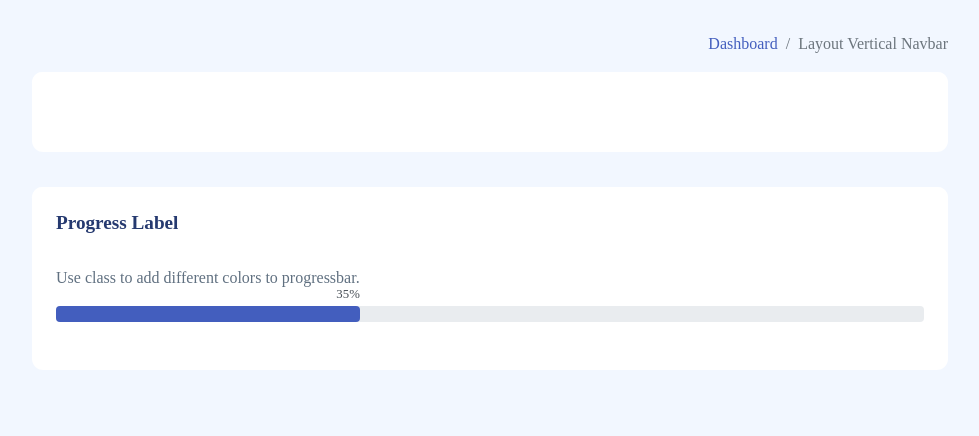
After one commit to dianmustofa/simpel, a PHP site: the page made by application/views/home_detail_view.php in a window 1280 px wide. The commit adds this page. Shown: the top 436 px of the page, without its empty margins (300-1279 px from the left). Run offline with PHP 8.4, Linux system fonts and the light colour scheme; the template is opened without the code that fills it, so the values that code supplies are empty.

Commit message:
Upadate detail home

```diff
--- a/application/config/routes.php
+++ b/application/config/routes.php
@@ -54,6 +54,7 @@ $route['404_override'] = '';
 $route['translate_uri_dashes'] = FALSE;
 
 $route['home'] = 'home/index';
+$route['home/details/(:any)'] = 'home/details/$1';
 
 $route['login'] = 'auth';
 $route['tambah-akun'] = 'auth/user_add';
--- /dev/null
+++ b/application/views/home_detail_view.php
@@ -0,0 +1,89 @@
+<!DOCTYPE html>
+<html lang="en">
+
+<head>
+
+    <title>Vertical Navbar - Mazer Admin Dashboard</title>
+    <?php $this->load->view("_partials/head.php") ?>
+
+    <!-- css -->
+    <link rel="stylesheet" href="<?php echo base_url();?>assets/css/bootstrap.css">
+    <link rel="stylesheet" href="<?php echo base_url();?>assets/vendors/perfect-scrollbar/perfect-scrollbar.css">
+    <link rel="stylesheet" href="<?php echo base_url();?>assets/vendors/bootstrap-icons/bootstrap-icons.css">
+    <link rel="stylesheet" href="<?php echo base_url();?>assets/css/app.css">
+    <!-- end css -->
+
+</head>
+
+<body>
+    <div id="app">
+
+        <?php $this->load->view("_partials/sidebar.php") ?>
+
+        <div id="main" class='layout-navbar'>
+
+            <?php $this->load->view("_partials/headnav.php") ?>
+
+            <div id="main-content">
+
+                <div class="page-heading">
+                    <div class="page-title">
+                        <div class="row">
+                            <div class="col-12 col-md-6 order-md-1 order-last">
+                                <!-- <h3><?php echo $review_isu['title_isu'];?></h3> -->
+                                <!-- <p class="text-subtitle text-muted">Navbar will appear in top of the page.</p> -->
+                            </div>
+                            <div class="col-12 col-md-6 order-md-2 order-first">
+                                <nav aria-label="breadcrumb" class="breadcrumb-header float-start float-lg-end">
+                                    <ol class="breadcrumb">
+                                        <li class="breadcrumb-item"><a href="index.html">Dashboard</a></li>
+                                        <li class="breadcrumb-item active" aria-current="page">Layout Vertical Navbar
+                                        </li>
+                                    </ol>
+                                </nav>
+                            </div>
+                        </div>
+                    </div>
+                    <section class="section">
+                        <div class="card">
+                            <div class="card-header">
+                                <h4 class="card-title"><?php echo $review_isu['title_isu'];?></h4>
+                            </div>
+                            <div class="card-body">
+                                <?php echo $review_isu['detail_pekerjaan'];?>
+                            </div>
+                        </div>
+                    </section>
+
+                    <!-- Progress Label Start  -->
+                    <section class="section">
+                        <div class="card">
+                            <div class="card-header">
+                                <h4>Progress Label</h4>
+                            </div>
+                            <div class="card-body">
+                                <p>Use class to add different colors to progressbar.
+                                </p>
+                                <div class="progress progress-primary  mb-4">
+                                    <div class="progress-bar progress-label" role="progressbar" style="width: 35%"
+                                        aria-valuenow="35" aria-valuemin="0" aria-valuemax="100"></div>
+                                </div>
+                            </div>
+                        </div>
+                    </section>
+                    <!-- Progress Label End  -->
+                </div>
+
+            </div>
+        </div>
+    </div>
+
+    <!-- js -->
+    <script src="<?php echo base_url();?>assets/vendors/perfect-scrollbar/perfect-scrollbar.min.js"></script>
+    <script src="<?php echo base_url();?>assets/js/bootstrap.bundle.min.js"></script>
+    <script src="<?php echo base_url();?>assets/js/main.js"></script>
+    <!-- end js -->
+
+</body>
+
+</html>
--- a/application/views/home_view.php
+++ b/application/views/home_view.php
@@ -68,6 +68,7 @@
                         <?php if (!empty($ajuan)) { ?>
 
                             <?php foreach ($ajuan as $row) {
+                                $idIsu = $row['id_isu'];
                                 $titleIsu = $row['title_isu'];
                                 $latitude = $row['latitude'];
                                 $longitude = $row['longitude'];
@@ -90,7 +91,8 @@
                                     </div>
                                     <div class="card-footer d-flex justify-content-between">
                                         <span>Status : <?= $statusIsu ?></span>
-                                        <button class="btn btn-light-primary">Lihat Detail</button>
+
+                                        <a href="<?php echo base_url(); ?>home/details/<?= $idIsu ?>"><button class="btn btn-light-primary">Lihat Detail</button></a>
                                     </div>
                                 </div>
                             </div>
```
Also changed, not shown: application/config/database.php (+25 -25 lines), application/controllers/Home.php (+10 -0 lines).
